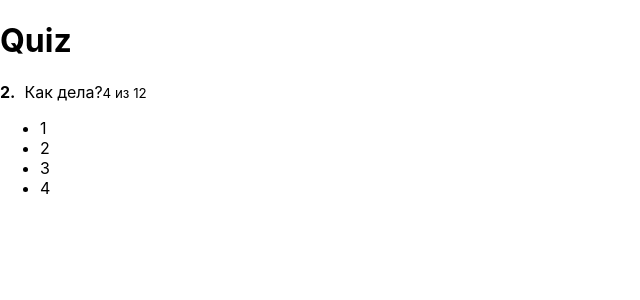
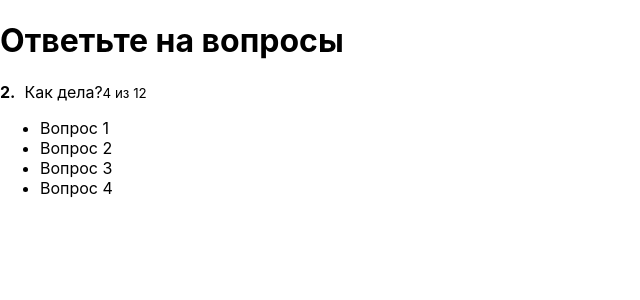
Before and after one commit to PesheVik/react-quiz, a React app: page / in a window 1280 px wide. Shown: the top 300 px of the page, without its empty margins (0-640 px from the left). Built offline with nearby package versions, Linux system fonts and the light colour scheme.

Commit message:
#48 - список вопросов

```diff
--- a/src/components/ActiveQuiz/ActiveQuiz.js
+++ b/src/components/ActiveQuiz/ActiveQuiz.js
@@ -1,5 +1,6 @@
 import React from 'react'
 import classes from './ActivQuiz.css'
+import AnswersList from './AnswersList/AnswersList'
 
 const ActiveQuiz = props => (
   <div className={classes.ActiveQuiz}>
@@ -10,12 +11,9 @@
       </span>
       <small>4 из 12</small>
     </p>
-    <ul>
-      <li>1</li>
-      <li>2</li>
-      <li>3</li>
-      <li>4</li>
-    </ul>
+    <AnswersList
+      answers={props.answers}
+    />
   </div>
 )
 
--- /dev/null
+++ b/src/components/ActiveQuiz/AnswersList/AnswersItem/AnswersItem.css
@@ -0,0 +1,12 @@
+.AnswersItem {
+    border: 1px solid #ffffff;
+    border-radius: 5px;
+    padding: 5px 10px;
+    margin-bottom: 5px;
+    cursor: pointer;
+}
+
+.AnswersItem:hover {
+    background: rgba(255, 255, 255, .2);
+    transition: background .3s ease-in-out;
+}
--- /dev/null
+++ b/src/components/ActiveQuiz/AnswersList/AnswersItem/AnswersItem.js
@@ -0,0 +1,12 @@
+import React from 'react'
+import classes from './AnswersItem.css'
+
+const AnswersItem = props => {
+  return (
+    <li className={classes.AnswersItem}>
+      {props.answer.text}
+    </li>
+  )
+}
+
+export default AnswersItem
--- /dev/null
+++ b/src/components/ActiveQuiz/AnswersList/AnswersList.css
@@ -0,0 +1,5 @@
+.AnswersList {
+    list-style: none;
+    margin: 0;
+    padding: 0;
+}
--- /dev/null
+++ b/src/components/ActiveQuiz/AnswersList/AnswersList.js
@@ -0,0 +1,18 @@
+import React from 'react'
+import classes from './AnswersList.css'
+import AnswersItem from './AnswersItem/AnswersItem'
+
+const AnswersList = props => (
+  <ul className={classes.AnswersList}>
+    {props.answers.map((answer, index) => {
+      return (
+        <AnswersItem
+          key={index}
+          answer={answer}
+        />
+      )
+    })}
+  </ul>
+)
+
+export default AnswersList
--- a/src/containers/Quiz/Quiz.js
+++ b/src/containers/Quiz/Quiz.js
@@ -4,14 +4,26 @@
 
 class Quiz extends Component {
   state = {
-    quiz: []
+    quiz: [
+      {
+        answers: [
+          { text: 'Вопрос 1' },
+          { text: 'Вопрос 2' },
+          { text: 'Вопрос 3' },
+          { text: 'Вопрос 4' },
+        ]
+      }
+    ]
   }
+
   render () {
     return (
       <div className={classes.Quiz}>
         <div className={classes.QuizWrapper}>
-          <h1>Quiz</h1>
-          <ActiveQuiz />
+          <h1>Ответьте на вопросы</h1>
+          <ActiveQuiz
+            answers={this.state.quiz[0].answers}
+          />
         </div>
       </div>
     )
```
